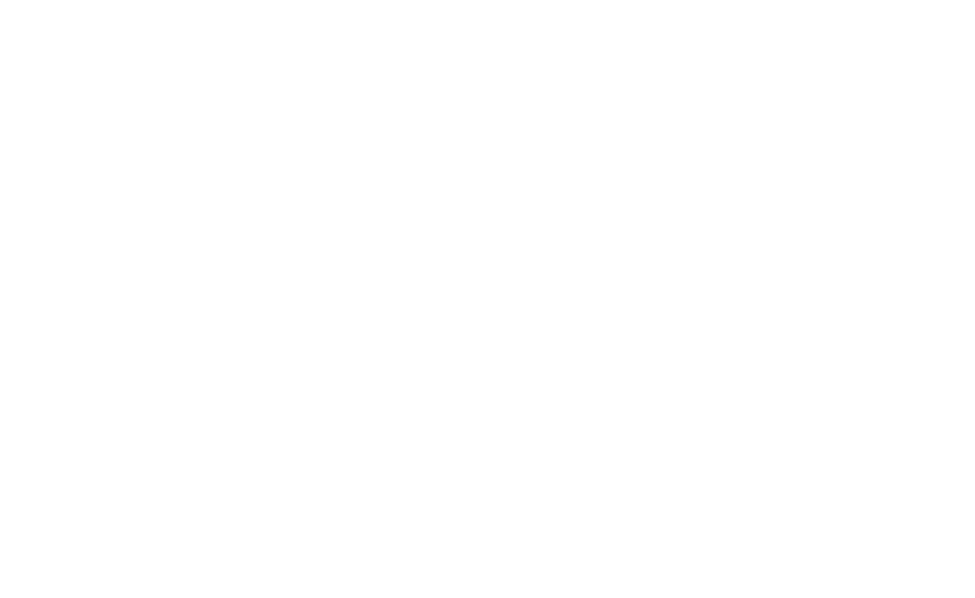
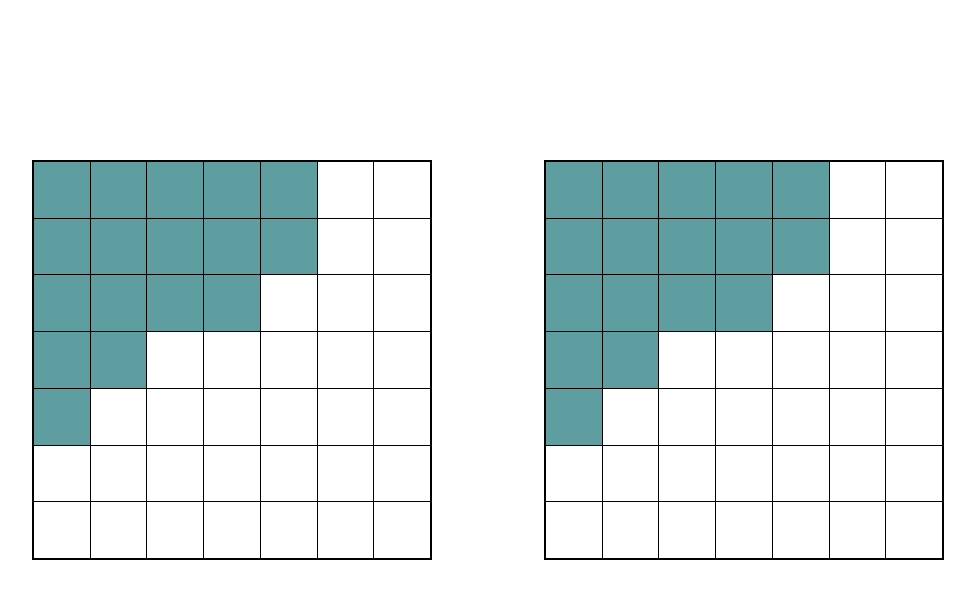
Before and after one commit to boathouse2112/battleship, a React (Create React App) app: page / in a window 1280 px wide. Shown: the top 598 px of the page, without its empty margins (142-1117 px from the left). Built offline with nearby package versions, Linux system fonts and the light colour scheme.

Commit message:
Its-a comitt-a

```diff
--- a/src/App.css
+++ b/src/App.css
@@ -1,38 +1,22 @@
-.App {
-  text-align: center;
+.container {
+  padding: 0 10%;
+
+  display: grid;
+  grid-template-areas:
+    'header header'
+    'player-board computer-board';
+  justify-items: center;
 }
 
-.App-logo {
-  height: 40vmin;
-  pointer-events: none;
+.header {
+  height: 20vh;
+  grid-area: header;
 }
 
-@media (prefers-reduced-motion: no-preference) {
-  .App-logo {
-    animation: App-logo-spin infinite 20s linear;
-  }
+.player-board {
+  grid-area: player-board;
 }
 
-.App-header {
-  background-color: #282c34;
-  min-height: 100vh;
-  display: flex;
-  flex-direction: column;
-  align-items: center;
-  justify-content: center;
-  font-size: calc(10px + 2vmin);
-  color: white;
+.computer-board {
+  grid-area: computer-board;
 }
-
-.App-link {
-  color: #61dafb;
-}
-
-@keyframes App-logo-spin {
-  from {
-    transform: rotate(0deg);
-  }
-  to {
-    transform: rotate(360deg);
-  }
-}
--- a/src/App.tsx
+++ b/src/App.tsx
@@ -22,19 +22,23 @@
   });
 
   return (
-    <div>
+    <div className="container">
       <div className="header"></div>
+      <div className="player-board">
         <GameBoard
           width={GAME_BOARD_WIDTH}
           height={GAME_BOARD_HEIGHT}
           getCellState={(coord) => playerBoard.getCellState(coord)}
         />
+      </div>
+      <div className="computer-board">
         <GameBoard
           width={GAME_BOARD_WIDTH}
           height={GAME_BOARD_HEIGHT}
           getCellState={(coord) => computerBoard.getCellState(coord)}
         />
       </div>
+    </div>
   );
 }
 
--- a/src/components/Cell.tsx
+++ b/src/components/Cell.tsx
@@ -1,11 +1,16 @@
 import { MouseEventHandler } from 'react';
+import { Coord } from '../factories/gameBoard';
 
 function Cell(props: {
   className: string;
-  handleCellClick: MouseEventHandler;
+  coord: Coord;
+  handleCellClick(coord: Coord): void;
 }) {
   return (
-    <div className={props.className} onClick={props.handleCellClick}></div>
+    <div
+      className={props.className}
+      onClick={() => props.handleCellClick(props.coord)}
+    ></div>
   );
 }
 
--- /dev/null
+++ b/src/components/GameBoard.css
@@ -0,0 +1,27 @@
+.game-board {
+  width: 50vh;
+  height: 50vh;
+  margin-right: 20px;
+  padding: 2px;
+
+  display: grid;
+  grid-template-columns: repeat(7, minmax(10px, 1fr));
+  grid-template-rows: repeat(7, minmax(10px, 1fr));
+  gap: 1px;
+
+  background-color: black;
+}
+
+.cell {
+  background-color: white;
+}
+
+.ship {
+  background-color: cadetblue;
+}
+.no-ship {
+}
+.ship:after {
+}
+.not-attacked {
+}
--- a/src/components/GameBoard.tsx
+++ b/src/components/GameBoard.tsx
@@ -1,6 +1,6 @@
 import clsx from 'clsx';
-import { useState } from 'react';
-import { CellState, Coord, createGameBoard } from '../factories/gameBoard';
+import { CellState, Coord } from '../factories/gameBoard';
+import './GameBoard.css';
 import Cell from './Cell';
 
 function GameBoard(props: {
@@ -23,7 +23,10 @@
           <Cell
             key={`${x}:${y}`}
             className={cellClasses}
-            handleCellClick={() => {}}
+            coord={{ x, y }}
+            handleCellClick={(coord) =>
+              console.log(`Click: {${coord.x}, ${coord.y}}`)
+            }
           />
         );
         cells.push(cell);
```
Lines whose indentation alone changed are shown as unchanged.
